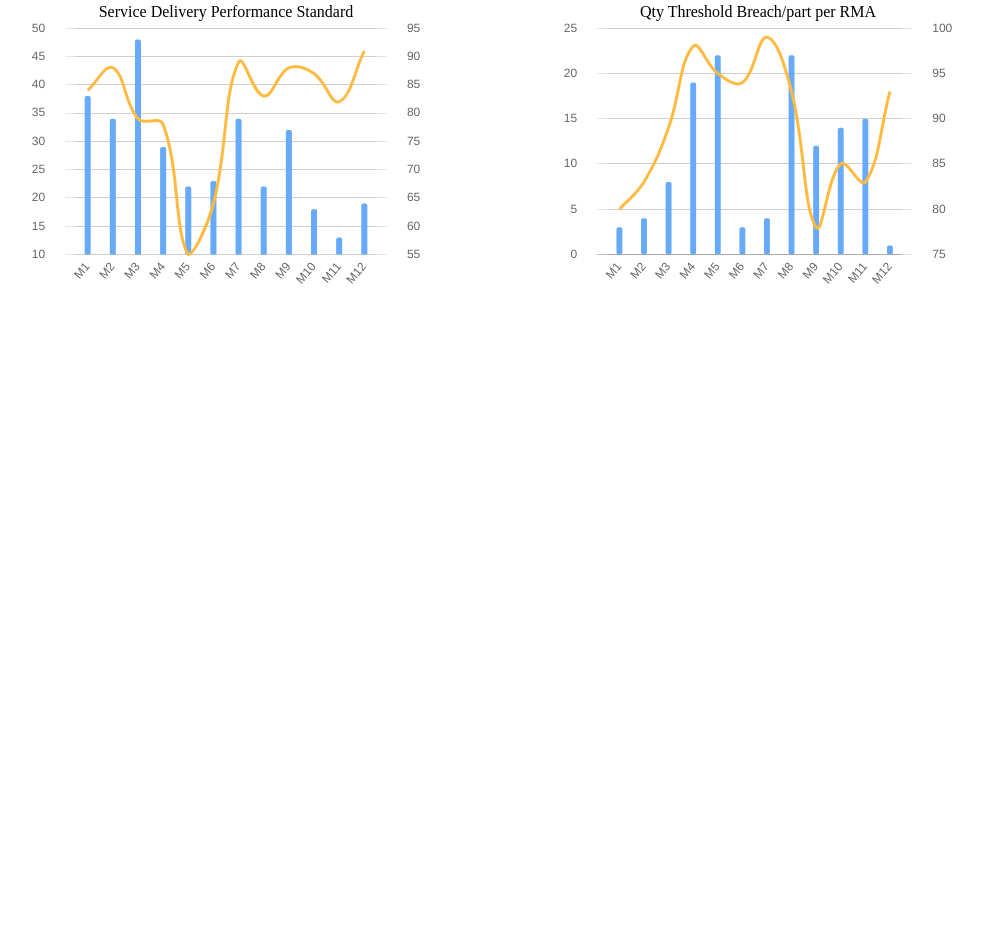
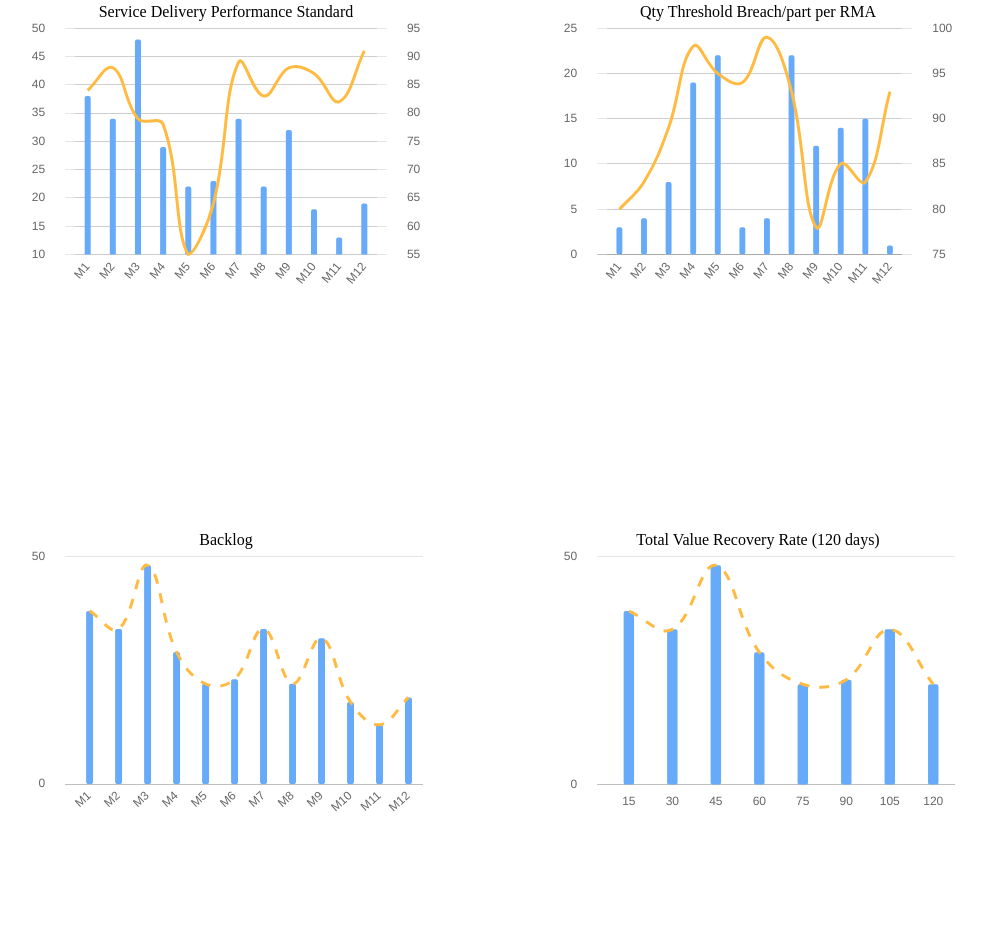
Before and after one commit to wnamen/chartjs-templates, a website: page logistics-measures/logistics.html in a window 1280 px wide. Shown: the part 1183-2123 px from the top of the page, without its empty margins (46-1029 px from the left). Before the commit the page ends 1600 px from the top, so only its background shows below. Drawn offline with nearby package versions, Linux system fonts and the light colour scheme.

Commit message:
completed charts and adjustments

```diff
--- a/ib-measures/ib.js
+++ b/ib-measures/ib.js
@@ -158,9 +158,6 @@ var myChart = new Chart(ctx, {
     ]
   },
   options: {
-    legend: {
-      display: false
-    },
     scales: {
       xAxes: [{
         stacked: true,
@@ -219,9 +216,6 @@ var myChart = new Chart(ctx, {
     ]
   },
   options: {
-    legend: {
-      display: false
-    },
     scales: {
       xAxes: [{
         stacked: true,
--- a/logistics-measures/logistics.html
+++ b/logistics-measures/logistics.html
@@ -34,6 +34,14 @@
       <label for="Qty-Threshold-Breach/part-per-RMA">Qty Threshold Breach/part per RMA</label>
       <canvas id="Qty-Threshold-Breach/part-per-RMA" width="600" height="400"></canvas>
     </div>
+    <div>
+      <label for="Backlog">Backlog</label>
+      <canvas id="Backlog" width="600" height="400"></canvas>
+    </div>
+    <div>
+      <label for="Total-Value-Recovery-Rate">Total Value Recovery Rate (120 days)</label>
+      <canvas id="Total-Value-Recovery-Rate" width="600" height="400"></canvas>
+    </div>
     <script src="logistics.js"></script>
   </body>
 </html>
--- a/logistics-measures/logistics.js
+++ b/logistics-measures/logistics.js
@@ -184,6 +184,7 @@ var myChart = new Chart(ctx, {
         type: 'line',
         data: [38,34,48,29,22,23,34,22,32,18,13,19],
         borderColor: '#FFBB41',
+        borderDash: [10,10],
         backgroundColor: 'transparent'
       },
       {
@@ -242,9 +243,6 @@ var myChart = new Chart(ctx, {
     ]
   },
   options: {
-    legend: {
-      display: false
-    },
     scales: {
       xAxes: [{
         display: false
@@ -267,6 +265,7 @@ var myChart = new Chart(ctx, {
         type: 'line',
         data: [80,83,89,98,95,94,99,93,78,85,83,93],
         borderColor: '#FFBB41',
+        borderDash: [10,10],
         backgroundColor: 'transparent'
       },
       {
@@ -444,3 +443,106 @@ var myChart = new Chart(ctx, {
     }
   }
 });
+
+
+var ctx = document.getElementById("Backlog");
+var myChart = new Chart(ctx, {
+  type: 'bar',
+  data: {
+    labels: [ "M1","M2","M3","M4","M5","M6", "M7","M8","M9","M10","M11","M12"],
+    datasets: [
+      {
+        type: 'line',
+        data: [38,34,48,29,22,23,34,22,32,18,13,19],
+        borderColor: '#FFBB41',
+        borderDash: [10,10],
+        backgroundColor: 'transparent'
+      },
+      {
+        type: 'bar',
+        data: [38,34,48,29,22,23,34,22,32,18,13,19],
+        backgroundColor: '#67AAF9',
+      }
+    ]
+  },
+  options: {
+    elements: {
+      point: {
+        radius: 0
+      }
+    },
+    legend: {
+      display: false
+    },
+    scales: {
+      xAxes: [{
+        barPercentage: 0.3,
+        gridLines: {
+          display:false
+        }
+      }],
+      yAxes: [{
+        gridLines : {
+          drawBorder: false
+        },
+        ticks: {
+          padding: 20,
+          beginAtZero:true,
+          maxTicksLimit: 3
+        }
+      }]
+    }
+  }
+});
+
+
+
+var ctx = document.getElementById("Total-Value-Recovery-Rate");
+var myChart = new Chart(ctx, {
+  type: 'bar',
+  data: {
+    labels: [ "15","30","45","60","75","90", "105","120"],
+    datasets: [
+      {
+        type: 'line',
+        data: [38,34,48,29,22,23,34,22],
+        borderColor: '#FFBB41',
+        borderDash: [10,10],
+        backgroundColor: 'transparent'
+      },
+      {
+        type: 'bar',
+        data: [38,34,48,29,22,23,34,22],
+        backgroundColor: '#67AAF9',
+      }
+    ]
+  },
+  options: {
+    elements: {
+      point: {
+        radius: 0
+      }
+    },
+    legend: {
+      display: false
+    },
+    scales: {
+      xAxes: [{
+        barPercentage: 0.3,
+        gridLines: {
+          display:false
+        }
+      }],
+      yAxes: [{
+        gridLines : {
+          drawBorder: false
+        },
+        ticks: {
+          padding: 20,
+          beginAtZero:true,
+          maxTicksLimit: 3
+        }
+      }]
+    }
+  }
+});
```
Also changed, not shown: financial-measures/financial.js (+0 -9 lines), tac-measures/tac.html (+16 -0 lines), tac-measures/tac.js (+132 -9 lines).
